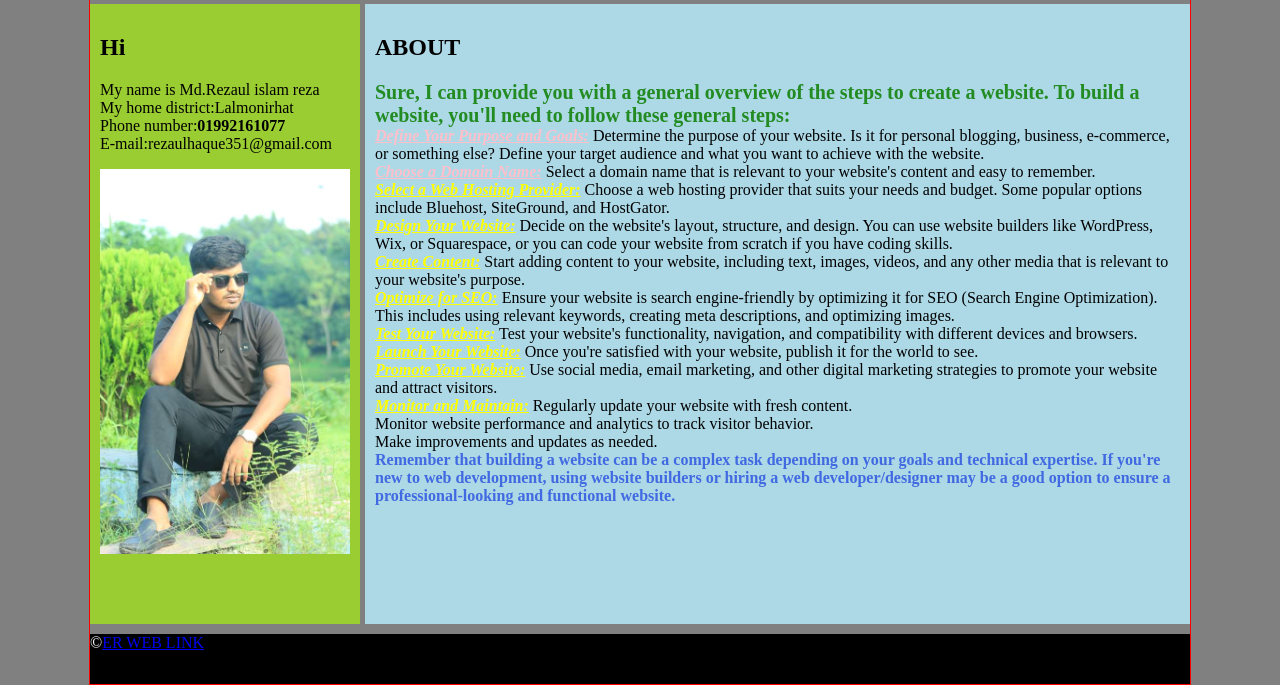
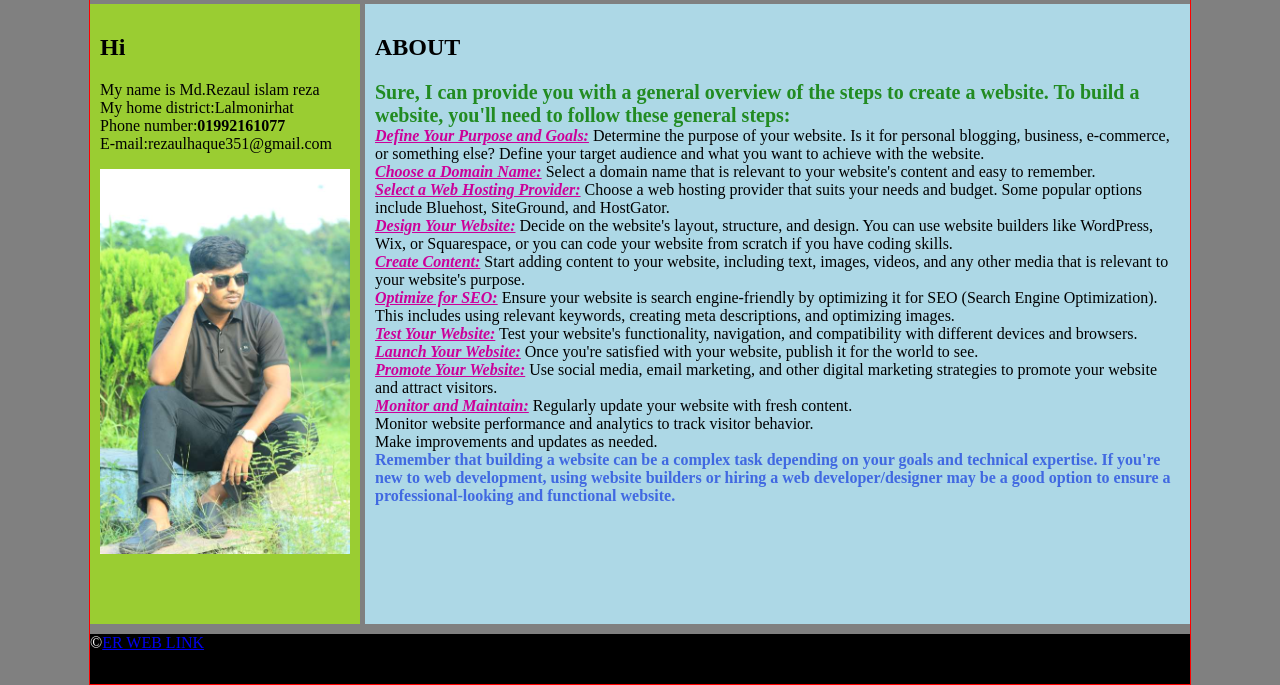
Before and after one commit to REZAUL-12/mywebsite, a plain HTML site: page about.html in a window 1280 px wide. Shown: the part 217-902 px from the top of the page. Drawn offline with Linux system fonts and the light colour scheme.

Commit message:
Update about.html

```diff
--- a/about.html
+++ b/about.html
@@ -33,35 +33,35 @@
 			<h1>ABOUT</h1>
 			<p><b style="color:forestgreen; font-size: 20px;">Sure, I can provide you with a general overview of the steps to create a website. To build a website, you'll need to follow these general steps:</b><br>
 
-   <i style="color:pink ;"><b><u> Define Your Purpose and Goals:</u></b></i>
+   <i style="color:#c09 ;"><b><u> Define Your Purpose and Goals:</u></b></i>
         Determine the purpose of your website. Is it for personal blogging, business, e-commerce, or something else?
         Define your target audience and what you want to achieve with the website.<br>
 
-   <i style="color:pink;"><b> <u>Choose a Domain Name:</u></b></i>
+   <i style="color:#c09;"><b> <u>Choose a Domain Name:</u></b></i>
         Select a domain name that is relevant to your website's content and easy to remember.<br>
 
-    <i style="color: yellow;"><b><u>Select a Web Hosting Provider:</u></b></i>
+    <i style="color: #c09;"><b><u>Select a Web Hosting Provider:</u></b></i>
         Choose a web hosting provider that suits your needs and budget. Some popular options include Bluehost, SiteGround, and HostGator.<br>
 
-    <i style="color: yellow;"><b><u>Design Your Website:</u></b></i>
+    <i style="color: #c09;"><b><u>Design Your Website:</u></b></i>
         Decide on the website's layout, structure, and design. You can use website builders like WordPress, Wix, or Squarespace, or you can code your website from scratch if you have coding skills.<br>
 
-    <i style="color: yellow;"><b><u>Create Content:</u></b></i>
+    <i style="color: #c09;"><b><u>Create Content:</u></b></i>
         Start adding content to your website, including text, images, videos, and any other media that is relevant to your website's purpose.<br>
 
-   <i style="color: yellow;"><b><u> Optimize for SEO:</u></b></i>
+   <i style="color:#c09;"><b><u> Optimize for SEO:</u></b></i>
         Ensure your website is search engine-friendly by optimizing it for SEO (Search Engine Optimization). This includes using relevant keywords, creating meta descriptions, and optimizing images.<br>
 
-    <i style="color: yellow;"><b><u>Test Your Website:</u></i></b>
+    <i style="color: #c09;"><b><u>Test Your Website:</u></i></b>
         Test your website's functionality, navigation, and compatibility with different devices and browsers.<br>
 
-    <i style="color: yellow;"><b><u>Launch Your Website:</u></i></b>
+    <i style="color: #c09;"><b><u>Launch Your Website:</u></i></b>
         Once you're satisfied with your website, publish it for the world to see.<br>
 
-   <i style="color: yellow;"> <b><u>Promote Your Website:</u></b></i>
+   <i style="color: #c09;"> <b><u>Promote Your Website:</u></b></i>
         Use social media, email marketing, and other digital marketing strategies to promote your website and attract visitors.<br>
 
-   <i style="color: yellow;"><b><u> Monitor and Maintain:</u></b></i>
+   <i style="color: #c09;"><b><u> Monitor and Maintain:</u></b></i>
         Regularly update your website with fresh content.<br>
         Monitor website performance and analytics to track visitor behavior.<br>
         Make improvements and updates as needed.<br>
```
